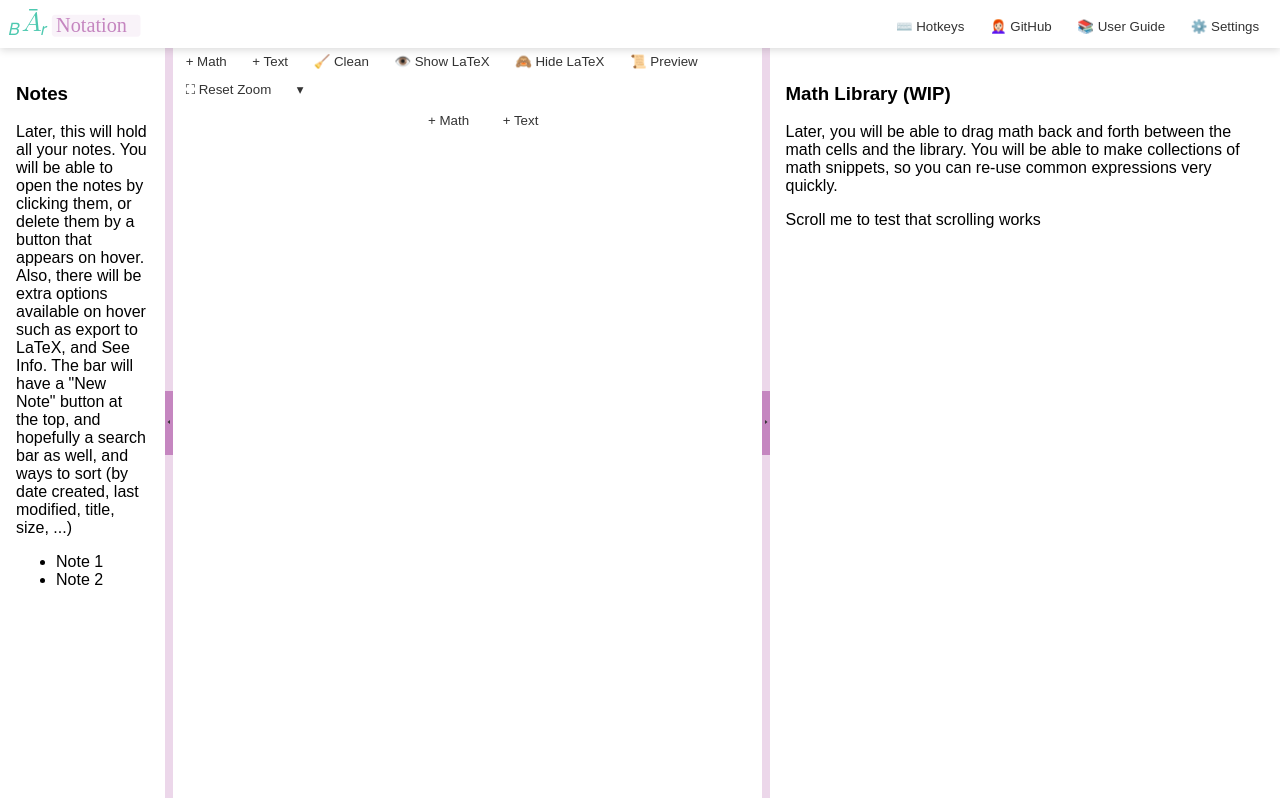
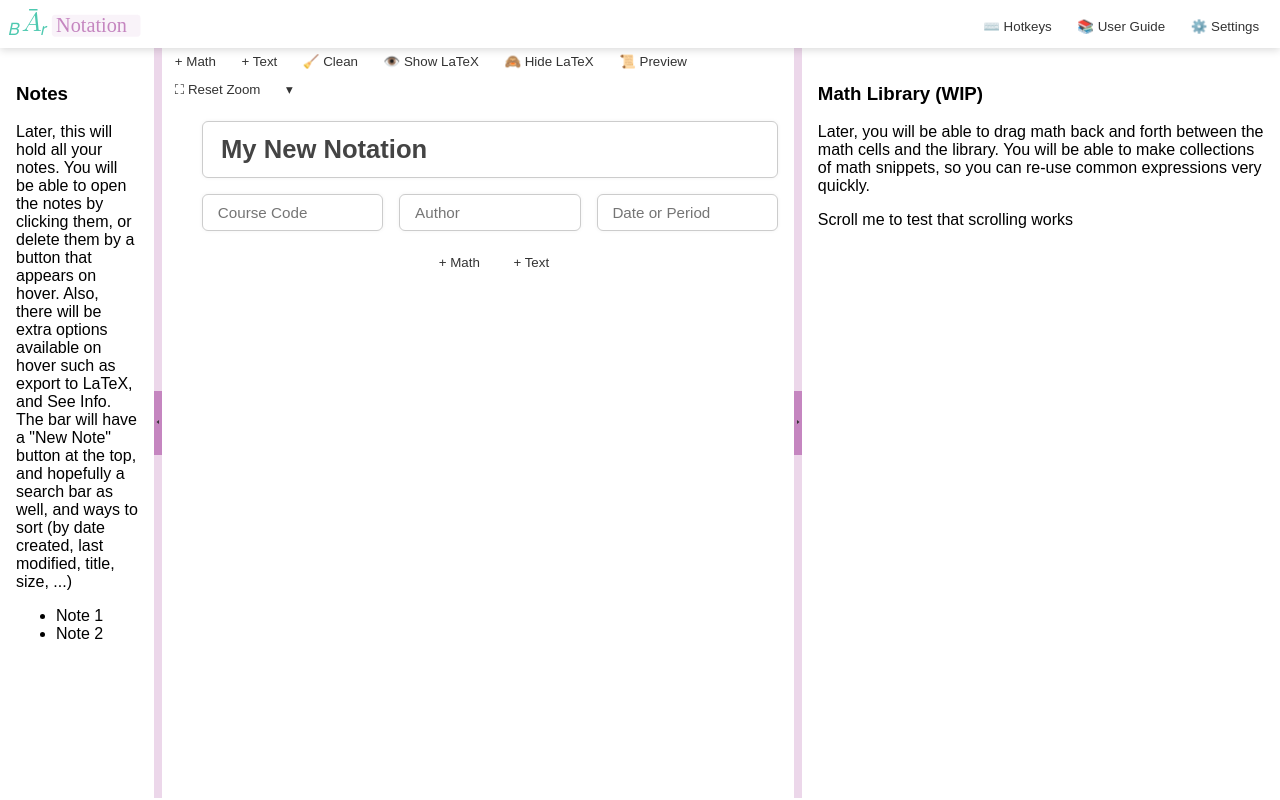
Before and after one commit to Kayyleigh/BarNotation, a React (Vite) app: page / in a window 1280 px wide. Built offline with nearby package versions, Linux system fonts and the light colour scheme; a web font is replaced by a local one.

Commit message:
Add note metadata section fields corresp. to latex preamble metadata: title, author, date.

```diff
--- a/src/components/editor/EditorPane.tsx
+++ b/src/components/editor/EditorPane.tsx
@@ -2,13 +2,7 @@ import React, { useState, useRef, useEffect } from "react";
 import EditorHeaderBar from "./EditorHeaderBar";
 import NotationEditor from "./NotationEditor";
 import styles from "./Editor.module.css";
-
-// Assume you already have a CellData type elsewhere
-type CellData = {
-  id: string;
-  type: "math" | "text";
-  content: string;
-};
+import type { CellData, NoteMetadata } from "../../models/noteTypes";
 
 const EditorPane: React.FC<{ noteId: string | null; style?: React.CSSProperties }> = ({
   noteId,
@@ -59,6 +53,13 @@ const EditorPane: React.FC<{ noteId: string | null; style?: React.CSSProperties
   // ---- Cell logic ----
   const [cells, setCells] = useState<CellData[]>([]);
 
+  const [metadata, setMetadata] = useState<NoteMetadata>({
+    title: "My New Notation",
+    // courseCode: "",
+    // author: "",
+    // dateOrPeriod: ""
+  });
+
   const addCell = (type: "math" | "text", index?: number) => {
     const newCell: CellData = {
       id: Date.now().toString(),
@@ -107,9 +108,8 @@ const EditorPane: React.FC<{ noteId: string | null; style?: React.CSSProperties
         showZoomDropdown={showZoomDropdown}
         setShowZoomDropdown={setShowZoomDropdown}
         dropdownRef={dropdownRef}
-        onAddCell={() => addCell("math")} // optional: expose for header buttons
+        onAddCell={addCell}
       />
-
       <NotationEditor
         noteId={noteId}
         isPreviewMode={isPreviewMode}
@@ -120,6 +120,8 @@ const EditorPane: React.FC<{ noteId: string | null; style?: React.CSSProperties
         addCell={addCell}
         showLatexMap={showLatexMap}
         setShowLatexMap={setShowLatexMap}
+        metadata={metadata}
+        setMetadata={setMetadata}
       />
     </div>
   );
--- a/src/components/editor/NotationEditor.tsx
+++ b/src/components/editor/NotationEditor.tsx
@@ -6,7 +6,9 @@ import TextCell from "../cells/TextCell";
 import MathCell from "../cells/MathCell";
 import { useCellDragState } from "../../hooks/useCellDragState";
 import styles from "./Editor.module.css";
-import Tooltip from "../tooltips/Tooltip";
+import Tooltip from "../tooltips/Tooltip"
+import type { CellData, NoteMetadata } from "../../models/noteTypes";
+import NoteMetaDataSection from "./NoteMetadataSection";
 
 interface NotationEditorProps {
   isPreviewMode: boolean;
@@ -18,14 +20,9 @@ interface NotationEditorProps {
   addCell: (type: "math" | "text", index?: number) => void;
   showLatexMap: Record<string, boolean>;
   setShowLatexMap: React.Dispatch<React.SetStateAction<Record<string, boolean>>>;
+  metadata: NoteMetadata;
+  setMetadata: React.Dispatch<React.SetStateAction<NoteMetadata>>;
 }
-
-// TODO: also defined in EditorPane, maybe move elsewhere or reuse from one of the two in the other
-type CellData = {
-  id: string;
-  type: "math" | "text";
-  content: string;
-};
 
 const NotationEditor: React.FC<NotationEditorProps> = ({
   isPreviewMode,
@@ -35,7 +32,9 @@ const NotationEditor: React.FC<NotationEditorProps> = ({
   setCells,
   addCell,
   showLatexMap,
-  setShowLatexMap
+  setShowLatexMap,
+  metadata,
+  setMetadata
   // noteId,
 }) => {
   const [selectedCellId, setSelectedCellId] = useState<string | null>(null);
@@ -58,15 +57,6 @@ const NotationEditor: React.FC<NotationEditorProps> = ({
       )
     );
   };
-
-  // TODO: use the one from EditorPane (cuz header also needs access to cell setting)
-  // const addCell = (type: "math" | "text", index?: number) => {
-  //   const newCell = { id: Date.now().toString(), type, content: "" };
-  //   setCells((prev) => {
-  //     if (index === undefined) return [...prev, newCell];
-  //     return [...prev.slice(0, index), newCell, ...prev.slice(index)];
-  //   });
-  // };
 
   const deleteCell = (id: string) => {
     setCells((prev) => prev.filter((cell) => cell.id !== id));
@@ -112,6 +102,11 @@ const NotationEditor: React.FC<NotationEditorProps> = ({
         setSelectedCellId(null);
       }
     }}>
+      <NoteMetaDataSection
+        metadata={metadata}
+        setMetadata={setMetadata}
+        isPreviewMode={isPreviewMode}
+      />
       <div className={styles.cellList}>
         {cells.map((cell, index) => (
           <React.Fragment key={cell.id}>
--- /dev/null
+++ b/src/components/editor/NoteMetadataSection.module.css
@@ -0,0 +1,76 @@
+.metadataBar {
+  display: flex;
+  flex-direction: column;
+  gap: 1rem;
+  margin: 1rem 1rem 1rem 2.5em;
+}
+
+.titleWrapper {
+  padding: 0.75rem 1rem;
+  border: 1px solid var(--math-editor-border);
+  background: var(--math-editor-bg);
+  border-radius: 6px;
+  box-shadow: 0 0 4px var(--math-editor-shadow);
+}
+
+.titleInput {
+  font-size: 1.6rem;
+  font-weight: bold;
+  width: 100%;
+  border: none;
+  background: transparent;
+  outline: none;
+  color: var(--math-text-color);
+}
+
+.metaRow {
+  display: flex;
+  gap: 1rem;
+}
+
+.metaBox {
+  flex: 1;
+  padding: 0.5rem 0.8rem;
+  border: 1px solid var(--math-editor-border);
+  background: var(--math-editor-bg);
+  border-radius: 6px;
+  box-shadow: 0 0 4px var(--math-editor-shadow);
+}
+
+.metaInput {
+  font-size: 0.95rem;
+  width: 100%;
+  border: none;
+  background: transparent;
+  outline: none;
+  color: var(--math-text-color);
+}
+
+.metadataBar.preview {
+  display: flex;
+  flex-direction: column;
+  align-items: center;
+  margin: 2rem 0 2rem 2.5em;
+
+  text-align: center;
+  gap: 0.4rem;
+
+}
+
+.previewTitle {
+  font-size: 1.5rem;
+  font-weight: bold;
+  color: var(--math-text-color);
+}
+
+.previewAuthor {
+  font-size: 1rem;
+  color: var(--math-text-color);
+  opacity: 0.85;
+}
+
+.previewDate {
+  font-size: 0.9rem;
+  color: var(--math-text-color);
+  opacity: 0.65;
+}
--- /dev/null
+++ b/src/components/editor/NoteMetadataSection.tsx
@@ -0,0 +1,79 @@
+import React from "react";
+import styles from "./NoteMetadataSection.module.css";
+import clsx from "clsx";
+
+interface Props {
+  metadata: {
+    title: string;
+    courseCode?: string;
+    author?: string;
+    dateOrPeriod?: string;
+  };
+  setMetadata: React.Dispatch<React.SetStateAction<{
+    title: string;
+    courseCode?: string;
+    author?: string;
+    dateOrPeriod?: string;
+  }>>;
+  isPreviewMode: boolean;
+}
+
+const NoteMetaDataSection: React.FC<Props> = ({ metadata, setMetadata, isPreviewMode }) => {
+  if (isPreviewMode) { //TODO: enable editing in preview mode
+    return (
+      <div className={clsx(styles.metadataBar, styles.preview)}>
+        <div className={styles.previewTitle}>
+          {(metadata.courseCode ? metadata.courseCode + " " : "") + metadata.title}
+        </div>
+        {metadata.author && <div className={styles.previewAuthor}>{metadata.author}</div>}
+        {metadata.dateOrPeriod && <div className={styles.previewDate}>{metadata.dateOrPeriod}</div>}
+      </div>
+    );
+  }
+
+  return (
+    <div className={styles.metadataBar}>
+      <div className={styles.titleWrapper}>
+        <input
+          type="text"
+          placeholder="Untitled Note"
+          value={metadata.title}
+          onChange={(e) => setMetadata((prev) => ({ ...prev, title: e.target.value }))}
+          className={styles.titleInput}
+        />
+      </div>
+
+      <div className={styles.metaRow}>
+        <div className={styles.metaBox}>
+          <input
+            type="text"
+            placeholder="Course Code"
+            value={metadata.courseCode}
+            onChange={(e) => setMetadata((prev) => ({ ...prev, courseCode: e.target.value }))}
+            className={styles.metaInput}
+          />
+        </div>
+        <div className={styles.metaBox}>
+          <input
+            type="text"
+            placeholder="Author"
+            value={metadata.author}
+            onChange={(e) => setMetadata((prev) => ({ ...prev, author: e.target.value }))}
+            className={styles.metaInput}
+          />
+        </div>
+        <div className={styles.metaBox}>
+          <input
+            type="text"
+            placeholder="Date or Period"
+            value={metadata.dateOrPeriod}
+            onChange={(e) => setMetadata((prev) => ({ ...prev, dateOrPeriod: e.target.value }))}
+            className={styles.metaInput}
+          />
+        </div>
+      </div>
+    </div>
+  );
+};
+
+export default NoteMetaDataSection;
--- a/src/components/layout/MainHeaderBar.tsx
+++ b/src/components/layout/MainHeaderBar.tsx
@@ -20,9 +20,6 @@ const HeaderBar: React.FC<HeaderBarProps> = ({
         <Tooltip text="Show hotkey overview">
             <button onClick={onOpenHotkeys} className={clsx("button")}>⌨️ Hotkeys</button>
         </Tooltip>
-        <Tooltip text="Go to GitHub page">
-            <button onClick={() => console.log("Not yet implemented")} className={clsx("button")}>👩🏻‍🦰 GitHub</button>
-        </Tooltip>
         <Tooltip text="Open user guide">
             <button onClick={() => console.log("Not yet implemented")} className={clsx("button")}>📚 User Guide</button>
         </Tooltip>
--- a/src/components/mathExpression/LatexViewer.module.css
+++ b/src/components/mathExpression/LatexViewer.module.css
@@ -93,6 +93,6 @@
     cursor: pointer;
   }
 
-  .latexBoxWrapper:hover .copy-button {
+  .latexBoxWrapper:hover .copyButton {
     opacity: 1;
   }
--- /dev/null
+++ b/src/models/noteTypes.ts
@@ -0,0 +1,18 @@
+export type NoteMetadata = {
+  title: string;
+  courseCode?: string;
+  author?: string;
+  dateOrPeriod?: string;
+};
+
+export type Note = {
+  id: string;
+  metadata: NoteMetadata;
+  cells: CellData[];
+};
+
+export type CellData = {
+  id: string;
+  type: "math" | "text";
+  content: string;
+};
--- a/src/models/types.ts
+++ b/src/models/types.ts
@@ -1,5 +1,7 @@
 import type { NodeDecoration } from "../utils/accentUtils";
 import type { BracketStyle } from "../utils/bracketUtils";
+
+// TODO: rename to mathtypes?
 
 export type MathNode =
   | MultilineEquationNode
--- a/src/styles/themes.css
+++ b/src/styles/themes.css
@@ -175,7 +175,7 @@
     --latex-text-color-other: #6a9955;    /* cool green, consistent with code editors */
 
     /* Hotkey Overlay */
-    --hotkey-overlay-bg: var(--background-color);
+    --hotkey-overlay-bg: #252526;
     --hotkey-overlay-color: var(--main-text-color);
 
     --hotkey-key-bg: #444;
```
Also changed, not shown: 1 other file (tests, documents, lock files or other folders).
